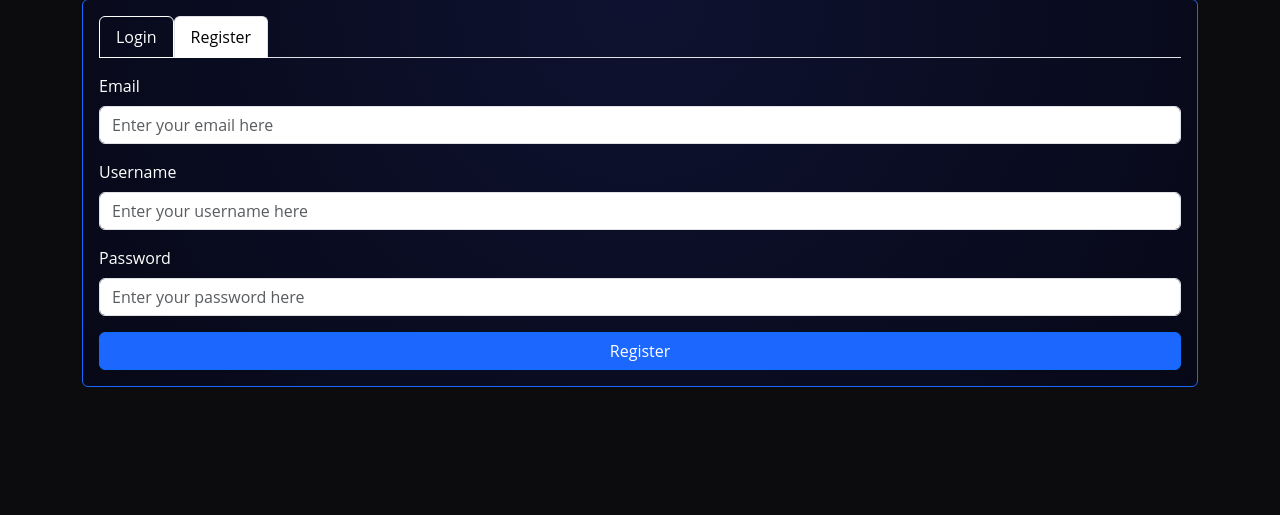
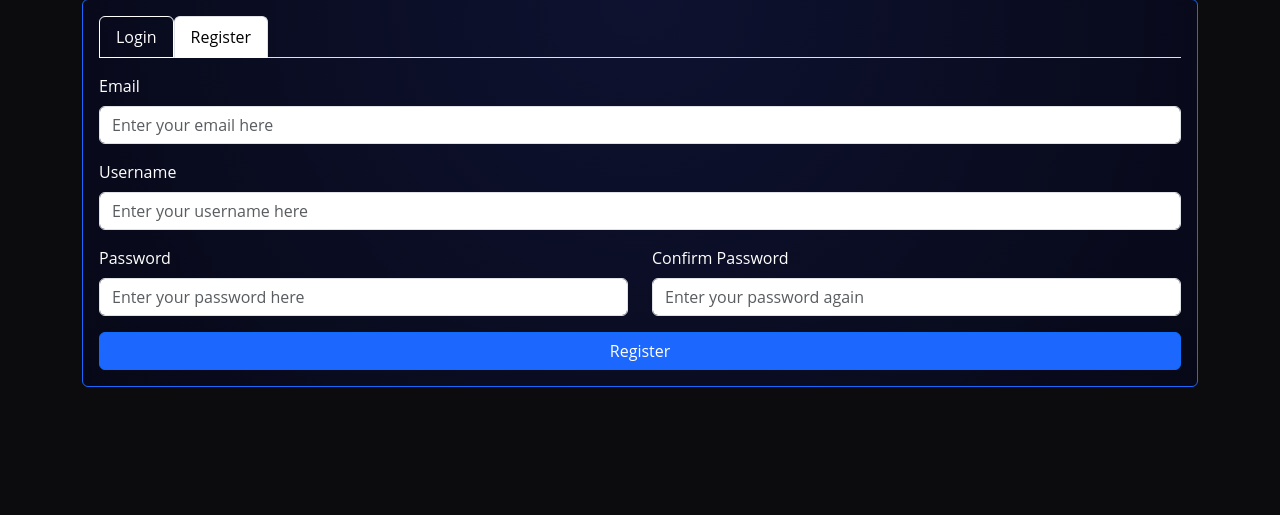
Before and after one commit to CharlieMcGoldrick/ci-milestone-joystick-junction, a Django app: page /account_management/ in a window 1280 px wide, after a click on "Register". Shown: the part 251-766 px from the top of the page. Run offline with Django 4.2, Linux system fonts and the light colour scheme; the visitor is signed in with stand-in values (Sample User, id 1).

```diff
--- a/templates/account_management.html
+++ b/templates/account_management.html
@@ -41,18 +41,24 @@
                             <form>
                                 <div class="mb-3 mt-3">
                                     <label for="registerEmail" class="form-label">Email</label>
-                                    <input type="email" class="form-control" id="registerEmail" placeholder="Enter your email here"
-                                        required>
+                                    <input type="email" class="form-control" id="registerEmail" placeholder="Enter your email here" required>
                                 </div>
                                 <div class="mb-3">
                                     <label for="registerUsername" class="form-label">Username</label>
                                     <input type="text" class="form-control" id="registerUsername" minlength="3" maxlength="20"
                                         placeholder="Enter your username here" required>
                                 </div>
-                                <div class="mb-3">
-                                    <label for="registerPassword" class="form-label">Password</label>
-                                    <input type="password" class="form-control" id="registerPassword" minlength="8" maxlength="50"
-                                        pattern="(?=.*\d)(?=.*[!@#$%^&*]).*" placeholder="Enter your password here" required>
+                                <div class="row">
+                                    <div class="col-md-6 mb-3">
+                                        <label for="registerPassword" class="form-label">Password</label>
+                                        <input type="password" class="form-control" id="registerPassword" name="password1" minlength="8" maxlength="50"
+                                            pattern="(?=.*\d)(?=.*[!@#$%^&*]).*" placeholder="Enter your password here" required>
+                                    </div>
+                                    <div class="col-md-6 mb-3">
+                                        <label for="registerPassword2" class="form-label">Confirm Password</label>
+                                        <input type="password" class="form-control" id="registerPassword2" name="password2" minlength="8" maxlength="50"
+                                            pattern="(?=.*\d)(?=.*[!@#$%^&*]).*" placeholder="Enter your password again" required>
+                                    </div>
                                 </div>
                                 <button type="submit" class="btn btn-primary w-100">Register</button>
                             </form>
```
Also changed, not shown: message_board/forms.py (added, +10 -0 lines).
